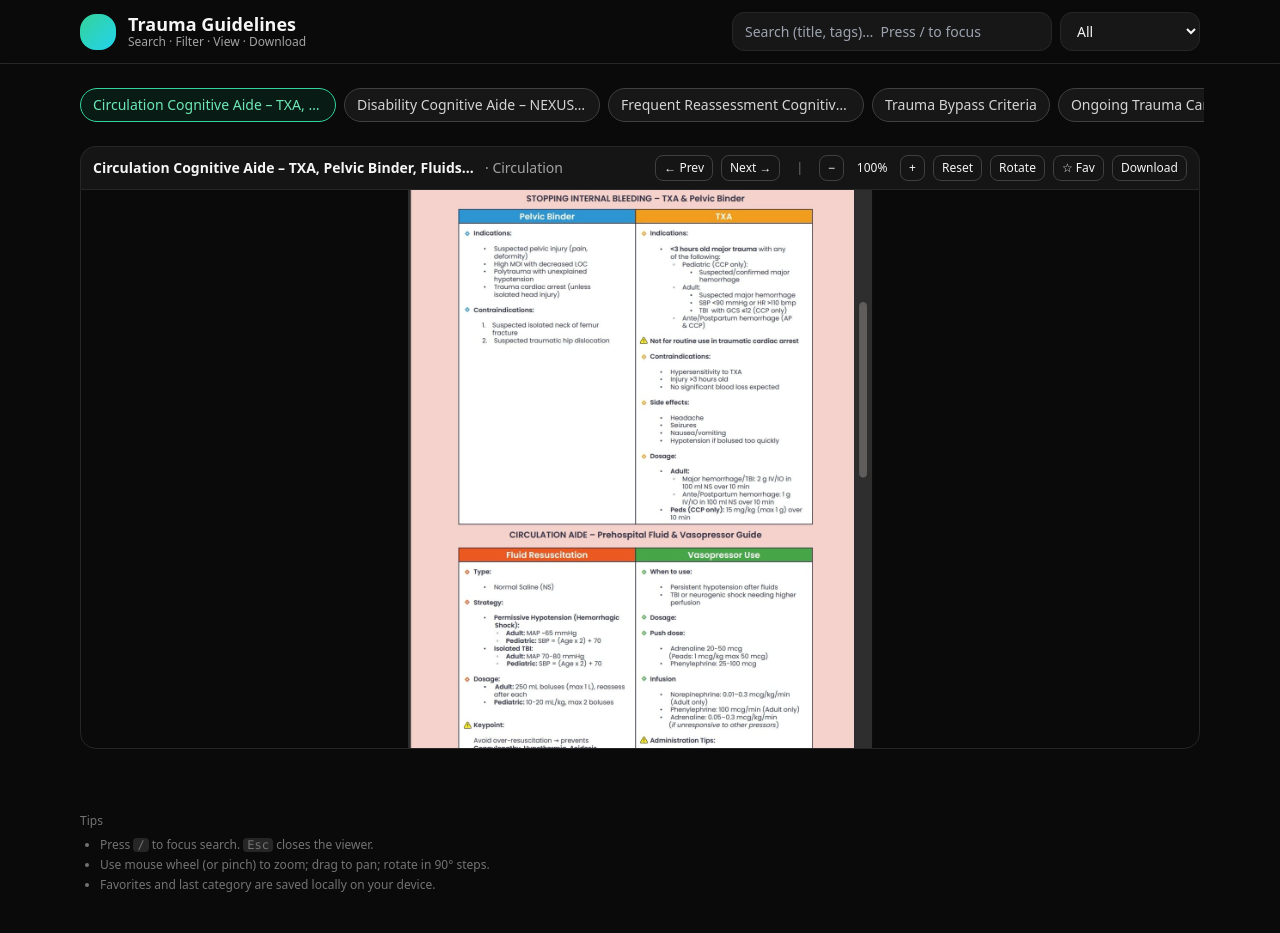
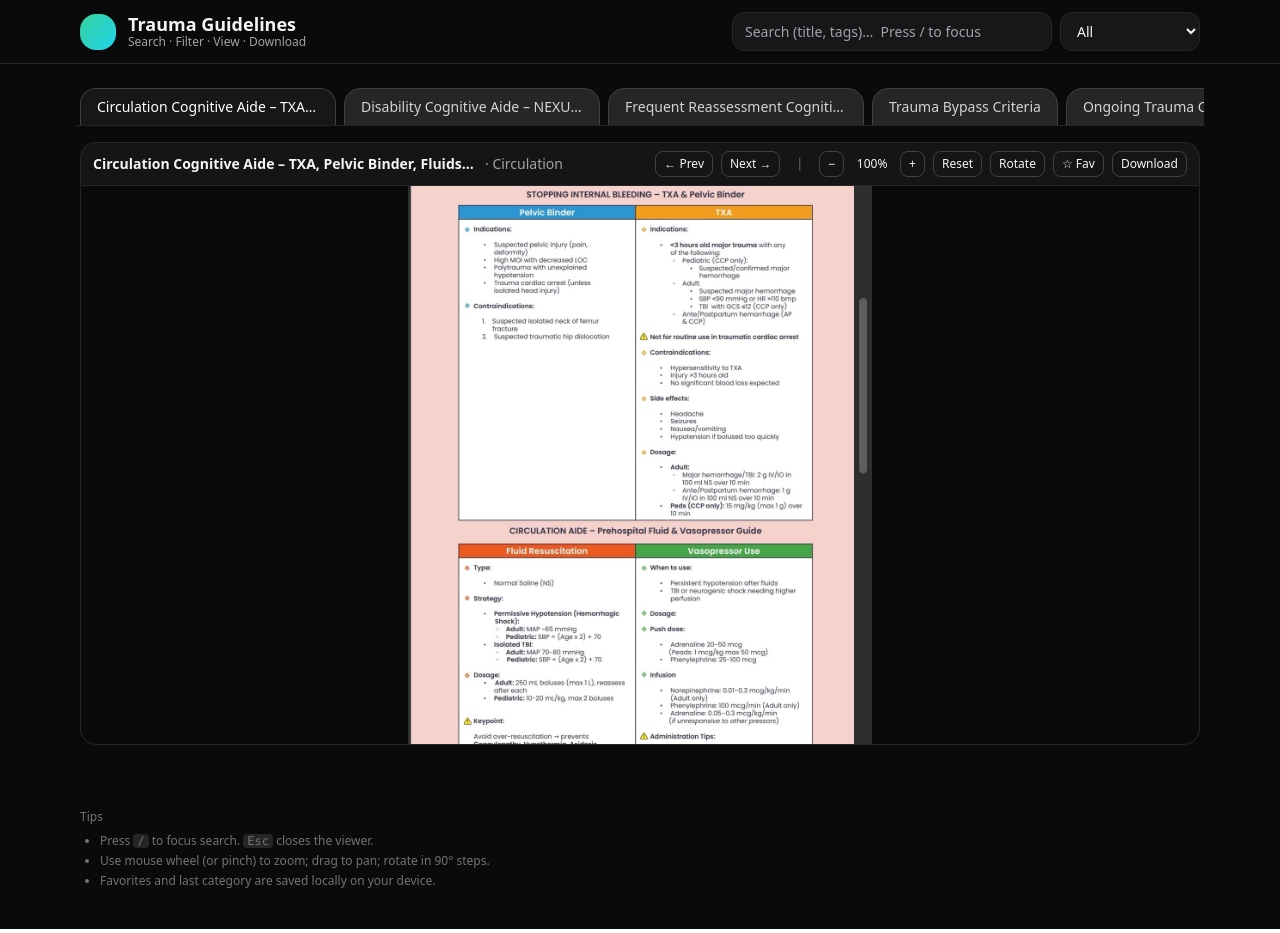
Before and after one commit to drixle03-dev/Trauma-guidelines, a Next.js app: page / in a window 1280 px wide. Built offline with nearby package versions, Linux system fonts and the light colour scheme.

Commit message:
style(GuidelinesLibrary): rounded top tabs and tab bar

```diff
--- a/components/GuidelinesLibrary.tsx
+++ b/components/GuidelinesLibrary.tsx
@@ -282,7 +282,7 @@ export default function GuidelinesLibrary({
             <div
               role="tablist"
               aria-label="Guidelines"
-              className="flex gap-2 overflow-x-auto pb-2 -mx-1 px-1"
+              className="flex gap-2 overflow-x-auto -mx-1 px-1 border-b border-neutral-800"
             >
               {filtered.map((item) => {
                 const isActive = active?.id === item.id;
@@ -293,10 +293,10 @@ export default function GuidelinesLibrary({
                     aria-selected={isActive}
                     onClick={() => open(item)}
                     className={cls(
-                      "shrink-0 rounded-full border px-3 py-1.5 text-xs sm:text-sm transition truncate max-w-[16rem]",
+                      "shrink-0 -mb-px truncate max-w-[16rem] px-3 sm:px-4 py-2 text-xs sm:text-sm border rounded-t-2xl transition-colors",
                       isActive
-                        ? "border-emerald-400 text-emerald-300 bg-emerald-500/10"
-                        : "border-neutral-700 text-neutral-300 bg-neutral-900 hover:border-neutral-500"
+                        ? "bg-neutral-900 text-white border-neutral-700 border-b-transparent"
+                        : "bg-neutral-800 text-neutral-300 border-neutral-700 hover:bg-neutral-700"
                     )}
                     title={item.title}
                   >
```
